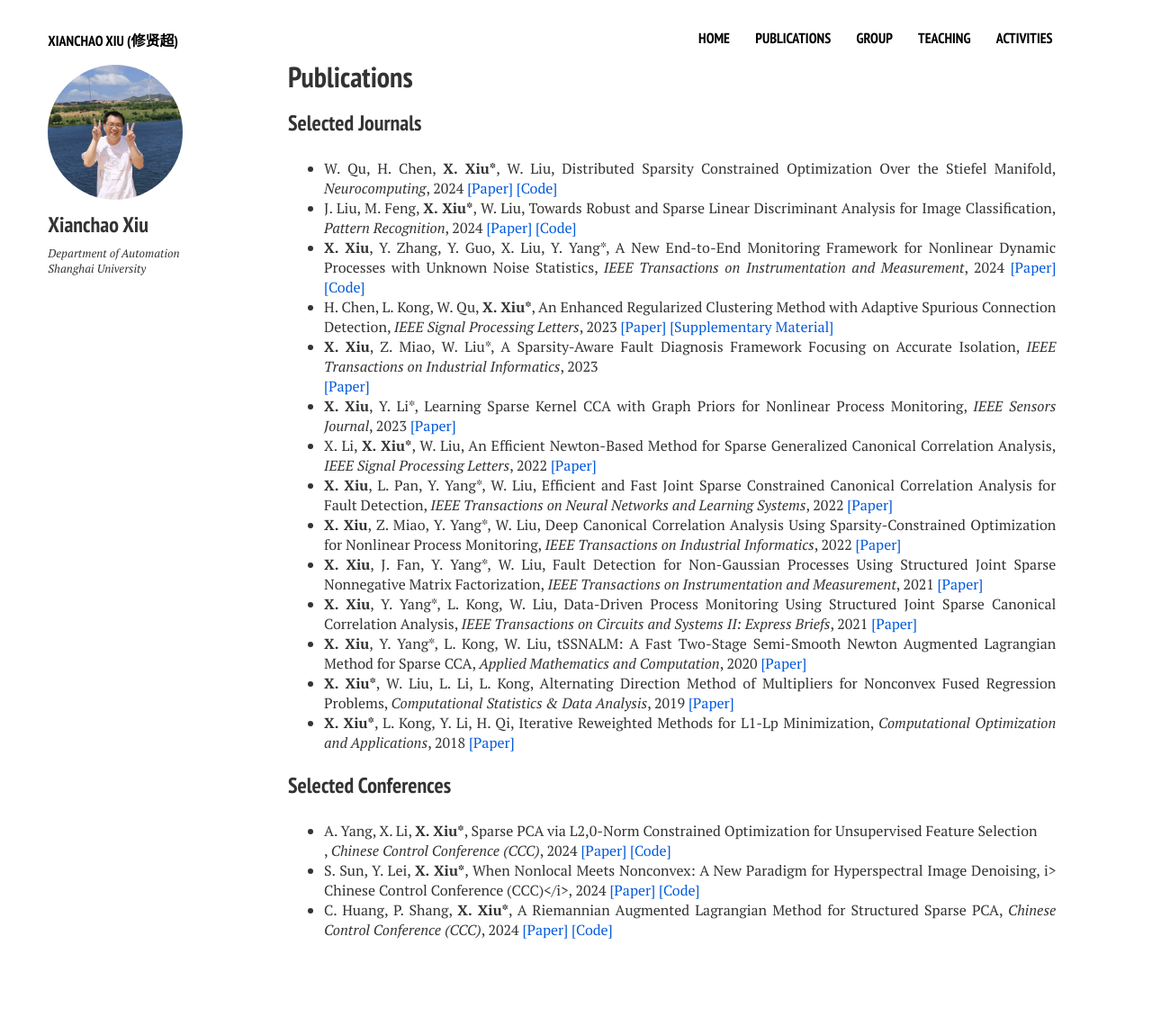
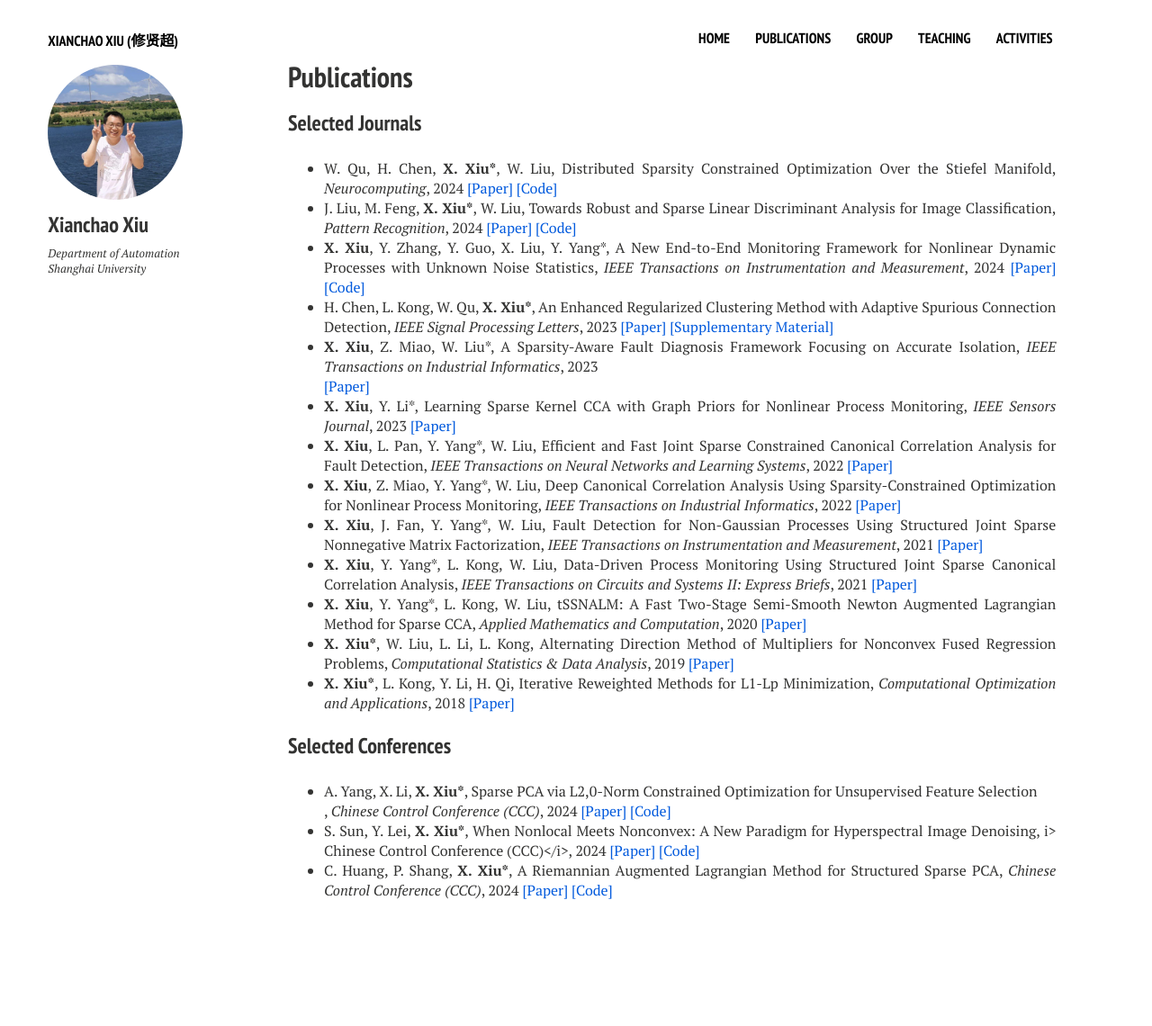
Before and after one commit to xianchaoxiu/xianchaoxiu.github.io, a Jekyll site: the page built from publications/index.md, in a window 1280 px wide. Shown: the whole page at 90% size. Built offline with Jekyll 4.4.1, drawn with Linux system fonts in a browser that asks for light colours; nearby versions of some CDN libraries; after the commit the page ends 1096 px from its top, so only the background shows below that.

Commit message:
Update index.md

```diff
--- a/publications/index.md
+++ b/publications/index.md
@@ -17,7 +17,6 @@ share: false
 * H. Chen, L. Kong, W. Qu, <b>X. Xiu*</b>, An Enhanced Regularized Clustering Method with Adaptive Spurious Connection Detection, <i>IEEE Signal Processing Letters</i>, 2023 <a href="https://ieeexplore.ieee.org/document/10252040" class="textlink" target="_blank">[Paper]</a> <a href="https://www.researchgate.net/publication/374157647" class="textlink" target="_blank">[Supplementary Material]</a>
 * <b>X. Xiu</b>, Z. Miao, W. Liu*, A Sparsity-Aware Fault Diagnosis Framework Focusing on Accurate Isolation, <i>IEEE Transactions on Industrial Informatics</i>, 2023 <br> <a href="https://ieeexplore.ieee.org/abstract/document/10091146" class="textlink" target="_blank">[Paper]</a>
 * <b>X. Xiu</b>, Y. Li*, Learning Sparse Kernel CCA with Graph Priors for Nonlinear Process Monitoring, <i>IEEE Sensors Journal</i>, 2023 <a href="https://ieeexplore.ieee.org/document/10050438" class="textlink" target="_blank">[Paper]</a>
-* X. Li, <b>X. Xiu*</b>, W. Liu, An Efficient Newton-Based Method for Sparse Generalized Canonical Correlation Analysis, <i>IEEE Signal Processing Letters</i>, 2022 <a href="https://ieeexplore.ieee.org/document/9619966" class="textlink" target="_blank">[Paper]</a>
 * <b>X. Xiu</b>, L. Pan, Y. Yang*, W. Liu, Efficient and Fast Joint Sparse Constrained Canonical Correlation Analysis for Fault Detection, <i>IEEE Transactions on Neural Networks and Learning Systems</i>, 2022 <a href="https://ieeexplore.ieee.org/document/9887978" class="textlink" target="_blank">[Paper]</a>
 * <b>X. Xiu</b>, Z. Miao, Y. Yang*, W. Liu, Deep Canonical Correlation Analysis Using Sparsity-Constrained Optimization for Nonlinear Process Monitoring, <i>IEEE Transactions on Industrial Informatics</i>, 2022 <a href="https://ieeexplore.ieee.org/document/9583864" class="textlink" target="_blank">[Paper]</a>
 * <b>X. Xiu</b>, J. Fan, Y. Yang*, W. Liu, Fault Detection for Non-Gaussian Processes Using Structured Joint Sparse Nonnegative Matrix Factorization, <i>IEEE Transactions on Instrumentation and Measurement</i>, 2021 <a href="https://ieeexplore.ieee.org/document/9381237" class="textlink" target="_blank">[Paper]</a>
```
